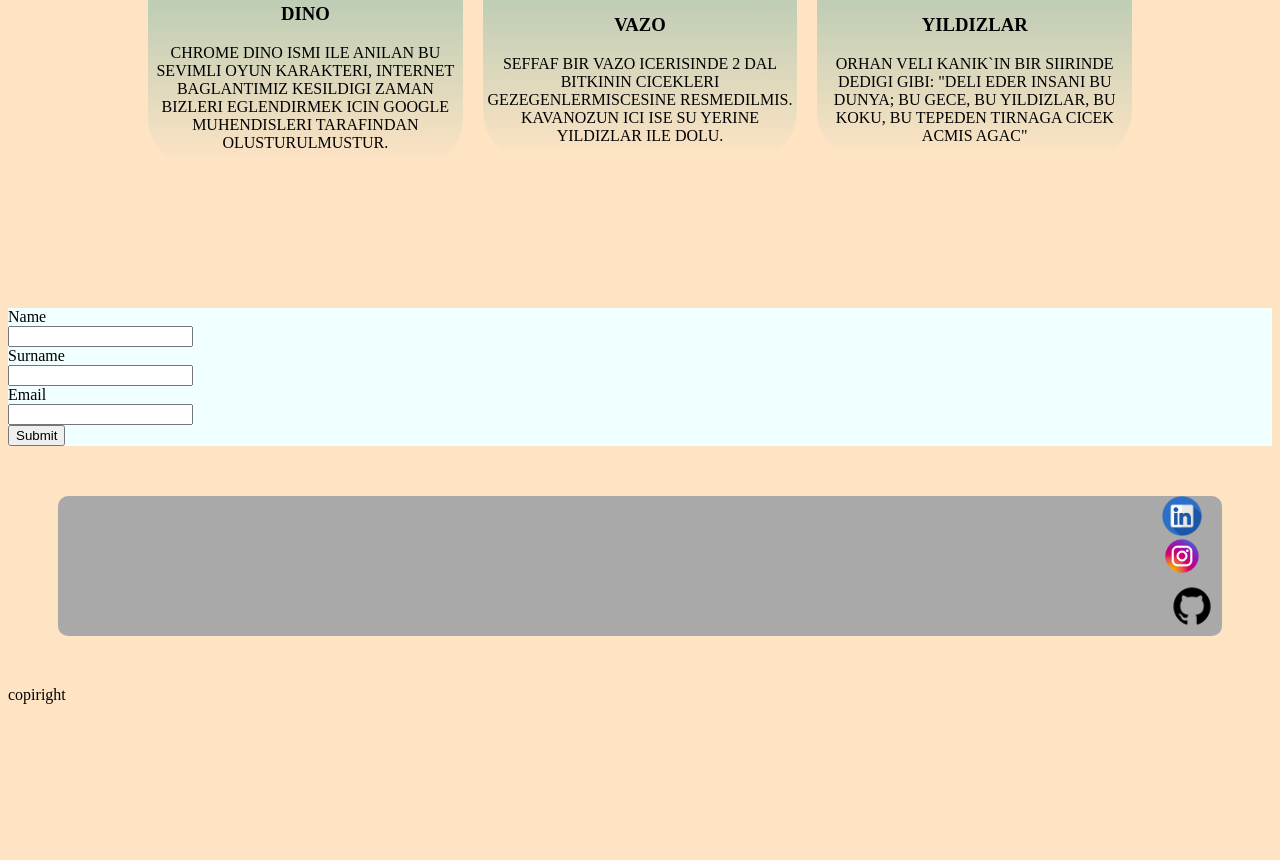
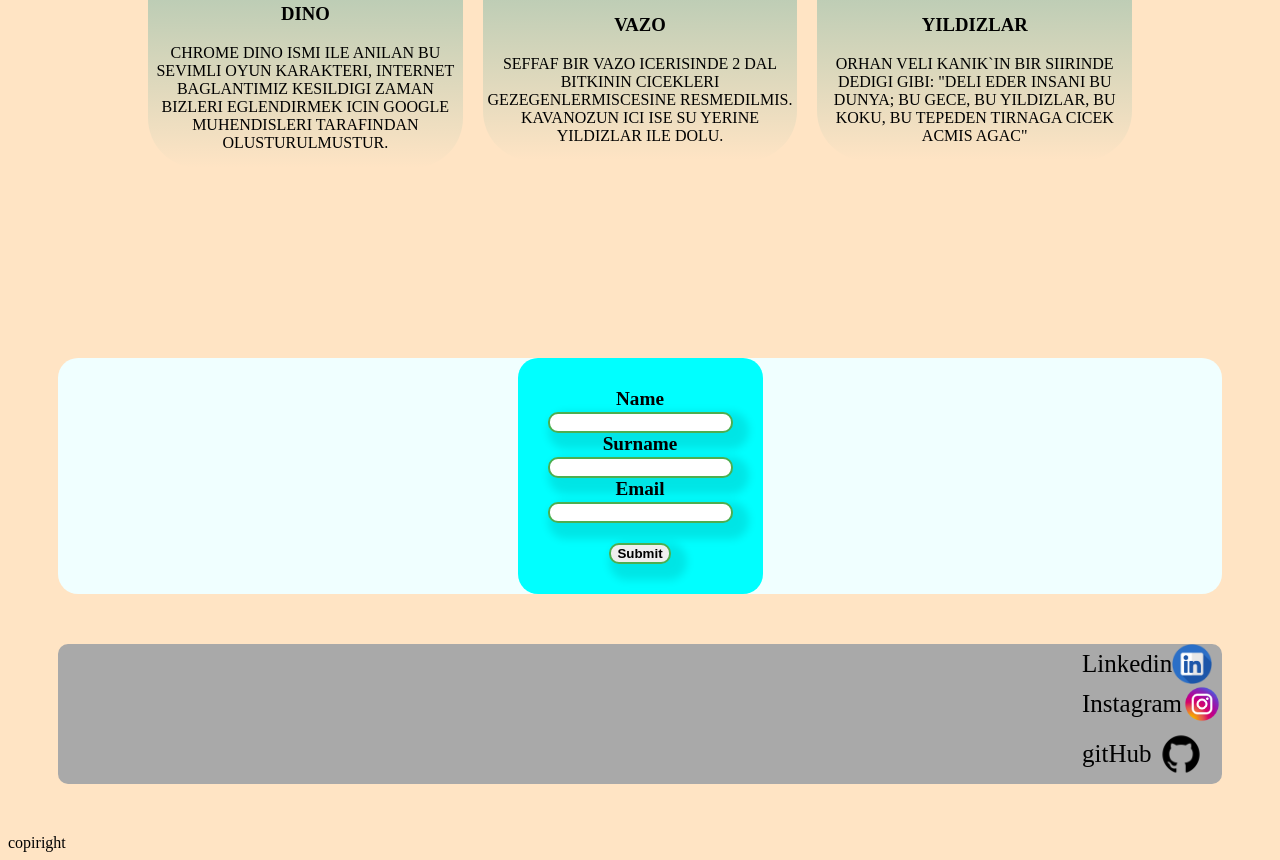
Before and after one commit to selmancakmakci/8.ders, a plain HTML site: page index.html in a window 1280 px wide. Shown: the part 1624-2484 px from the top of the page. Before the commit the page ends 2336 px from the top, so only its background shows below. Drawn offline with Linux system fonts and the light colour scheme.

Commit message:
update12255

```diff
--- a/css/style.css
+++ b/css/style.css
@@ -22,6 +22,7 @@ nav{
     background-color: aquamarine;
     border-radius: 10px;
 
+
 }
 
 nav:hover {
@@ -42,6 +43,8 @@ nav:hover {
     justify-content: space-between;
     margin-right: 20px;
 
+
+
 }
 .profil-foto{
     border-radius: 5px;
@@ -55,13 +58,16 @@ nav:hover {
 
 
 
+
 }
 nav a:hover {
    /*  background-color: rgba(0, 76, 255, 0.573); */
-    border-radius: 2px;
+    border-radius: 5px;
     transform: scale(1.3);
     color: brown;
     border-width: 2px;
+    border: solid 2px;
+    background-color: white;
 
 
 
@@ -148,11 +154,11 @@ form{
 footer{
     display: flex;
     margin: 50px;
-    justify-content: flex-end;
+    justify-content:flex-end;
     font-size: 25px;
     background-color: darkgray;
     border-radius: 10px;
-    align-items: center;
+
 
 }
 footer a{
@@ -173,7 +179,7 @@ footer:hover{
 
 footer a:hover{
     transform: scale(1.2);
-    color: brown;
+
 }
 
 footer a img{
@@ -184,3 +190,48 @@ footer a img{
 
 
     }
+
+
+form{
+    display: flex;
+    border-radius: 20px;
+    margin: 50px;
+    justify-content: center;
+    text-align: center;
+    font-weight: bolder;
+    font-size: larger;
+
+
+}
+
+.form-icerigi{
+    justify-content: center;
+    padding: 30px;
+    background-color: aqua;
+    border-radius: 20px;
+
+
+}
+
+.form-icerigi:hover {
+    box-shadow: 8px 8px 8px 8px  rgba(0,0,0,0.2);
+    transform: scale(1.5);
+
+
+
+}
+
+input{
+    border-radius: 10px;
+    box-shadow: 08px 8px 8px 8px rgba(0,0,0,0.1);
+    outline: none;
+    border: 2px solid #4CAF50;
+}
+button{
+    border-radius: 10px;
+    box-shadow: 08px 8px 8px 8px rgba(0,0,0,0.1);
+    outline: none;
+    border: 2px solid #4CAF50;
+    font-weight: bolder;
+    margin-top: 20px;
+}
--- a/index.html
+++ b/index.html
@@ -77,6 +77,7 @@
         </div>
     </section>
     <form action="">
+        <div class="form-icerigi">
          <label for="Fname">Name</label><br>
          <input type="text" name="" id="fname"><br>
          <label for="Sname">Surname</label><br>
@@ -84,13 +85,14 @@
          <label for="Email">Email</label><br>
          <input type="email" name="email" id="Email" required><br>
          <button type="submit">Submit</button>
+        </div>
     </form>
     <footer>
         <div class="Social-Media">
           <div class="logo">
-            <a href=""> <img src="/img/Illustration-of-Linkedin-icon-on-transparent-background-PNG.png" alt="Linkedin" width="40px" ></a>
-            <a href=""> <img src="/img/Instagram-logo-free-download-PNG.png" alt="instagram" width="40px"></a>
-            <a href=""> <img src="/img/pngwing.com.png" alt="Github" width="60px"></a>
+            <a href="">Linkedin <img src="/img/Illustration-of-Linkedin-icon-on-transparent-background-PNG.png" alt="Linkedin" width="40px" ></a>
+            <a href="">Instagram <img src="/img/Instagram-logo-free-download-PNG.png" alt="instagram" width="40px"></a>
+            <a href=""> gitHub<img src="/img/pngwing.com.png" alt="Github" width="60px"></a>
           </div>          </div>
     </footer>
     <copiright>copiright</copiright>
```
Lines whose indentation alone changed are shown as unchanged.
